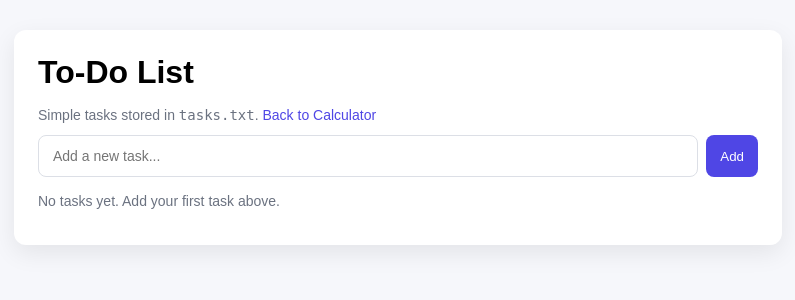
After one commit to mathesh-tech/CODSOFT, a Flask app: page /todo in a window 1280 px wide. The commit adds this page. Shown: the top 300 px of the page, without its empty margins (242-1037 px from the left). Run offline with Flask 3, Linux system fonts and the light colour scheme.

Commit message:
Add Flask To-Do List (web + CLI) with Done/Undo

```diff
--- a/app.py
+++ b/app.py
@@ -1,8 +1,16 @@
-from flask import Flask, render_template, request, session
+from flask import Flask, render_template, request, session, redirect, url_for
 import re
+import os
+from jinja2 import ChoiceLoader, FileSystemLoader
 
 app = Flask(__name__)
 app.secret_key = 'your-secret-key-here'  # Change this to a random secret key
+
+# Allow templates to be loaded from both 'templates' and 'template' directories
+app.jinja_loader = ChoiceLoader([
+    app.jinja_loader,
+    FileSystemLoader(os.path.join(os.path.dirname(os.path.abspath(__file__)), 'template')),
+])
 
 def safe_eval(expression):
     """Safely evaluate mathematical expressions"""
@@ -22,7 +30,7 @@ def safe_eval(expression):
     except Exception:
         return "Error"
 
-@app.route("/", methods=["GET", "POST"])
+@app.route("/calc", methods=["GET", "POST"])
 def calculator():
     if 'expression' not in session:
         session['expression'] = ""
@@ -47,5 +55,95 @@ def calculator():
 
     return render_template("index.html", display_text=display_text)
 
+
+@app.route("/")
+def home():
+    return redirect(url_for("todo_page"))
+
+
+# -----------------------------
+# To-Do List (HTML frontend)
+# -----------------------------
+
+TASKS_FILE = os.path.join(
+    os.path.dirname(os.path.abspath(__file__)),
+    "template",
+    "to-do task",
+    "tasks.txt",
+)
+
+
+def load_tasks():
+    """Load tasks with done status. Supports legacy plain-text lines."""
+    if not os.path.exists(TASKS_FILE):
+        return []
+    tasks = []
+    with open(TASKS_FILE, "r", encoding="utf-8") as f:
+        for line in f:
+            raw = line.rstrip("\n")
+            if not raw:
+                continue
+            # New format: "0|Task" or "1|Task"; Legacy: "Task"
+            if "|" in raw and raw.split("|", 1)[0] in {"0", "1"}:
+                done_flag, text = raw.split("|", 1)
+                tasks.append({"text": text, "done": done_flag == "1"})
+            else:
+                tasks.append({"text": raw, "done": False})
+    return tasks
+
+
+def save_tasks(tasks):
+    with open(TASKS_FILE, "w", encoding="utf-8") as f:
+        for task in tasks:
+            done_flag = "1" if task.get("done") else "0"
+            text = task.get("text", "").replace("\n", " ")
+            f.write(f"{done_flag}|{text}\n")
+
+
+@app.route("/todo", methods=["GET"])
+def todo_page():
+    tasks = load_tasks()
+    return render_template("to-do task/index.html", tasks=tasks)
+
+
+@app.route("/todo/add", methods=["POST"])
+def todo_add():
+    tasks = load_tasks()
+    new_task = (request.form.get("task") or "").strip()
+    if not new_task:
+        return redirect(url_for("todo_page"))
+    tasks.append({"text": new_task, "done": False})
+    save_tasks(tasks)
+    return redirect(url_for("todo_page"))
+
+
+@app.route("/todo/update/<int:index>", methods=["POST"])
+def todo_update(index):
+    tasks = load_tasks()
+    if 0 <= index < len(tasks):
+        updated = (request.form.get("task") or "").strip()
+        if updated:
+            tasks[index]["text"] = updated
+            save_tasks(tasks)
+    return redirect(url_for("todo_page"))
+
+
+@app.route("/todo/delete/<int:index>", methods=["POST"])
+def todo_delete(index):
+    tasks = load_tasks()
+    if 0 <= index < len(tasks):
+        del tasks[index]
+        save_tasks(tasks)
+    return redirect(url_for("todo_page"))
+
+
+@app.route("/todo/toggle/<int:index>", methods=["POST"])
+def todo_toggle(index):
+    tasks = load_tasks()
+    if 0 <= index < len(tasks):
+        tasks[index]["done"] = not tasks[index].get("done", False)
+        save_tasks(tasks)
+    return redirect(url_for("todo_page"))
+
 if __name__ == "__main__":
     app.run(debug=True)
--- /dev/null
+++ b/template/to-do task/index.html
@@ -0,0 +1,67 @@
+<!DOCTYPE html>
+<html lang="en">
+<head>
+    <meta charset="UTF-8">
+    <title>To-Do List</title>
+    <style>
+        body { font-family: Arial, sans-serif; background: #f6f7fb; margin: 0; padding: 30px; }
+        .container { max-width: 720px; margin: 0 auto; background: #fff; padding: 24px; border-radius: 12px; box-shadow: 0 8px 24px rgba(0,0,0,0.08); }
+        h1 { margin: 0 0 16px; }
+        form { margin: 0; }
+        .add { display: flex; gap: 8px; margin-bottom: 16px; }
+        input[type="text"] { flex: 1; padding: 12px 14px; border: 1px solid #dcdfe6; border-radius: 8px; font-size: 14px; }
+        button { padding: 10px 14px; border: none; border-radius: 8px; background: #4f46e5; color: #fff; cursor: pointer; }
+        button:hover { background: #4338ca; }
+        ul { list-style: none; padding: 0; margin: 0; }
+        li { display: flex; align-items: center; gap: 8px; padding: 10px 0; border-bottom: 1px solid #f0f2f5; }
+        .task-text { flex: 1; }
+        .done { text-decoration: line-through; color: #6b7280; }
+        .row { display: flex; gap: 8px; }
+        .row form { display: inline; }
+        .muted { color: #6b7280; font-size: 14px; margin-bottom: 12px; }
+        a { color: #4f46e5; text-decoration: none; }
+    </style>
+    <meta name="viewport" content="width=device-width, initial-scale=1">
+    <link rel="icon" href="data:,">
+    <meta http-equiv="Cache-Control" content="no-cache, no-store, must-revalidate" />
+    <meta http-equiv="Pragma" content="no-cache" />
+    <meta http-equiv="Expires" content="0" />
+    <meta name="turbolinks-cache-control" content="no-cache">
+</head>
+<body>
+    <div class="container">
+        <h1>To-Do List</h1>
+        <p class="muted">Simple tasks stored in <code>tasks.txt</code>. <a href="/">Back to Calculator</a></p>
+
+        <form class="add" method="POST" action="/todo/add">
+            <input type="text" name="task" placeholder="Add a new task..." autocomplete="off" required>
+            <button type="submit">Add</button>
+        </form>
+
+        {% if not tasks %}
+            <p class="muted">No tasks yet. Add your first task above.</p>
+        {% else %}
+            <ul>
+                {% for task in tasks %}
+                <li>
+                    <div class="task-text {{ 'done' if task.done else '' }}">{{ loop.index }}. {{ task.text if task.text is defined else task }}</div>
+                    <div class="row">
+                        <form method="POST" action="/todo/toggle/{{ loop.index0 }}">
+                            <button type="submit" style="background:#10b981">{{ 'Undo' if task.done else 'Done' }}</button>
+                        </form>
+                        <form method="POST" action="/todo/update/{{ loop.index0 }}">
+                            <input type="text" name="task" value="{{ task.text if task.text is defined else task }}" required>
+                            <button type="submit">Update</button>
+                        </form>
+                        <form method="POST" action="/todo/delete/{{ loop.index0 }}" onsubmit="return confirm('Delete this task?');">
+                            <button type="submit" style="background:#ef4444">Delete</button>
+                        </form>
+                    </div>
+                </li>
+                {% endfor %}
+            </ul>
+        {% endif %}
+    </div>
+</body>
+<script>window.onpageshow=function(e){if(e.persisted){window.location.reload();}}</script>
+</html>
```
Also changed, not shown: template/index.html (+10 -0 lines), template/to-do task/todo_cli.py (added, +140 -0 lines), templates/index.html (+10 -0 lines), template/to-do task/tasks.txt (added).
